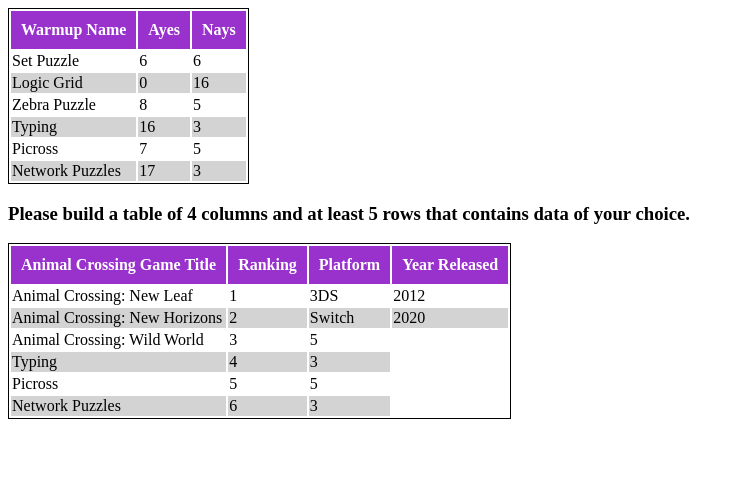
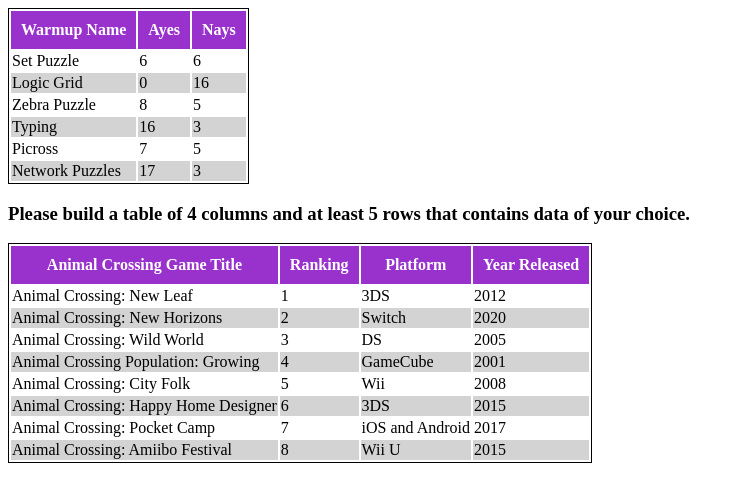
Before and after one commit to OcoeOS/Tables-Practice, a plain HTML site: page index.html in a window 1280 px wide. Shown: the whole page, without its empty margins (0-744 px from the left). Drawn offline with Linux system fonts and the light colour scheme.

Commit message:
Version 2.0.0

```diff
--- a/index.html
+++ b/index.html
@@ -110,23 +110,43 @@
             <tr>
                 <td>Animal Crossing: Wild World</td>
                 <td>3</td>
-                <td>5</td>
-            </tr>
-            <tr>
-                <td>Typing</td>
-                <td>4</td>
-                <td>3</td>
-            </tr>
-            <tr>
-                <td>Picross</td>
-                <td>5</td>
-                <td>5</td>
+                <td>DS</td>
+                <td>2005</td>
             </tr>
 
             <tr>
-                <td>Network Puzzles</td>
+                <td>Animal Crossing Population: Growing</td>
+                <td>4</td>
+                <td>GameCube</td>
+                <td>2001</td>
+            </tr>
+
+            <tr>
+                <td>Animal Crossing: City Folk</td>
+                <td>5</td>
+                <td>Wii</td>
+                <td>2008</td>
+            </tr>
+
+            <tr>
+                <td>Animal Crossing: Happy Home Designer</td>
                 <td>6</td>
-                <td>3</td>
+                <td>3DS</td>
+                <td>2015</td>
+            </tr>
+
+            <tr>
+                <td>Animal Crossing: Pocket Camp</td>
+                <td>7</td>
+                <td>iOS and Android
+                <td>2017</td>
+            </tr>
+
+            <tr>
+                <td>Animal Crossing: Amiibo Festival</td>
+                <td>8</td>
+                <td>Wii U</td>
+                <td>2015</td>
             </tr>
 
         </tbody>
```
